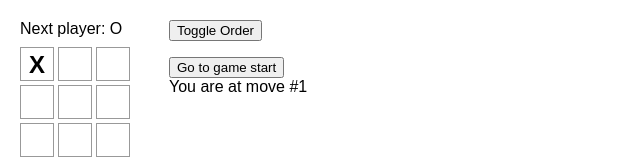
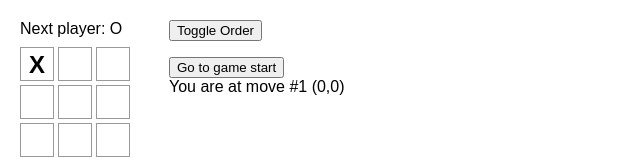
Before and after one commit to marques-j-robinson/tic-tac-toe, a React (Create React App) app: page / in a window 1280 px wide. Both pictures are taken after a click on the button 37 px from the left and 64 px from the top of the page. Shown: the top 168 px of the page, without its empty margins (0-640 px from the left). Built offline with nearby package versions, Linux system fonts and the light colour scheme.

Commit message:
add function to accumulate locations data and display them in the move list

```diff
--- a/src/App.js
+++ b/src/App.js
@@ -29,13 +29,17 @@ export default function Game() {
   function isDraw() {
     return history.length === 10
   }
+  function addLocation(boardId) {
+      setLocations([...locations, locationMappings[boardId]])
+      console.log(locations)
+  }
   return (
     <div className="game">
       <div className="game-board">
-        <Board xIsNext={xIsNext} squares={currentSquares} onPlay={handlePlay} isDraw={isDraw} />
+        <Board xIsNext={xIsNext} squares={currentSquares} addLocation={addLocation} onPlay={handlePlay} isDraw={isDraw} />
       </div>
       <div className="game-info">
-        <MoveList history={history} currentMove={currentMove} jumpTo={setCurrentMove} />
+        <MoveList history={history} currentMove={currentMove} jumpTo={setCurrentMove} locations={locations} />
       </div>
     </div>
   );
--- a/src/Components/Board.jsx
+++ b/src/Components/Board.jsx
@@ -21,7 +21,7 @@ function calculateWinner(squares) {
   return null;
 }
 
-export default function Board({ xIsNext, squares, onPlay, isDraw }) {
+export default function Board({ xIsNext, squares, addLocation, onPlay, isDraw }) {
   function handleClick(i) {
     if (squares[i] || calculateWinner(squares)) return
     const nextSquares = squares.slice();
@@ -30,6 +30,7 @@ export default function Board({ xIsNext, squares, onPlay, isDraw }) {
     } else {
       nextSquares[i] = "O";
     }
+    addLocation(i)
     onPlay(nextSquares);
   }
   const isGameOver = calculateWinner(squares);
--- a/src/Components/MoveList.jsx
+++ b/src/Components/MoveList.jsx
@@ -10,7 +10,7 @@ function MoveListButton({move, jumpTo}) {
   return <button onClick={() => jumpTo(move)}>{description}</button>
 }
 
-export default function MoveList({history, currentMove, jumpTo}) {
+export default function MoveList({history, currentMove, jumpTo, locations}) {
   const [ascOrder, setAscOrder] = useState(true)
 
   const moves = history.map((square, move) => (
@@ -19,6 +19,7 @@ export default function MoveList({history, currentMove, jumpTo}) {
         ? <span>You are at move #{move}</span>
         : <MoveListButton move={move} jumpTo={jumpTo} />
       }
+      {move !== 0 ? <span>&nbsp;({locations[move-1]})</span> : null}
     </li>
   ))
 
```
